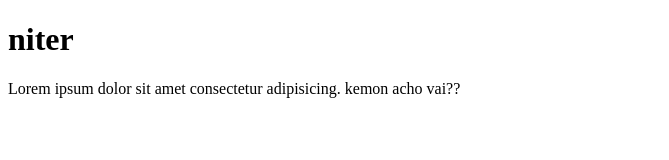
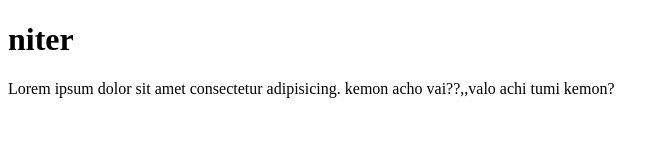
Before and after one commit to MonjurulAsif/practice-7, a plain HTML site: page index.html in a window 1280 px wide. Shown: the whole page, without its empty margins (0-669 px from the left). Drawn offline with Linux system fonts and the light colour scheme.

Commit message:
third commit

```diff
--- a/index.html
+++ b/index.html
@@ -7,6 +7,6 @@
 </head>
 <body>
     <h1>niter</h1>
-    <p>Lorem ipsum dolor sit amet consectetur adipisicing. kemon acho vai??</p>
+    <p>Lorem ipsum dolor sit amet consectetur adipisicing. kemon acho vai??,,valo achi tumi kemon?</p>
 </body>
 </html>
```
